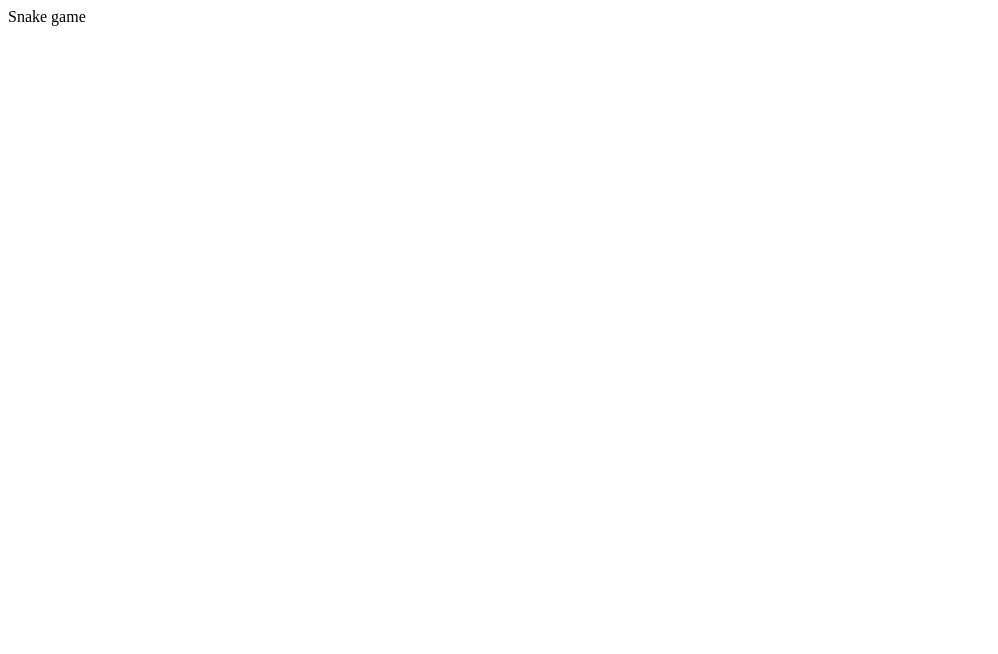
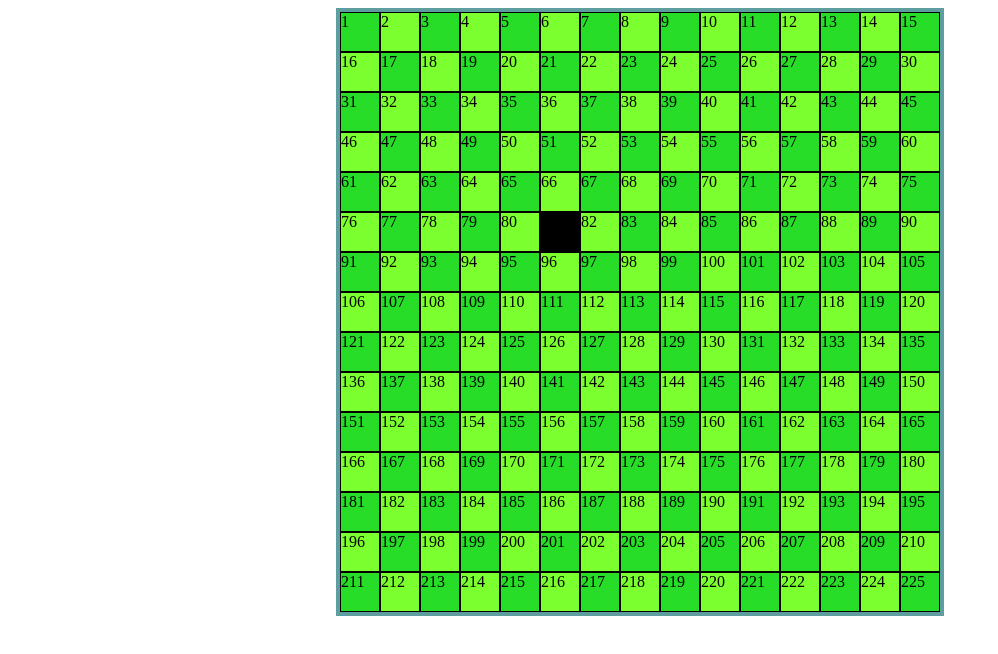
Before and after one commit to OlenaMohylivska/Snake-game, a React (Create React App) app: page / in a window 1280 px wide. Shown: the top 654 px of the page, without its empty margins (0-998 px from the left). Built offline with nearby package versions, Linux system fonts and the light colour scheme.

Commit message:
N1/Create-game's-field

```diff
--- a/package.json
+++ b/package.json
@@ -10,9 +10,12 @@
     "@types/node": "^12.20.23",
     "@types/react": "^17.0.19",
     "@types/react-dom": "^17.0.9",
+    "@types/react-redux": "^7.1.18",
     "react": "^17.0.2",
     "react-dom": "^17.0.2",
+    "react-redux": "^7.2.4",
     "react-scripts": "4.0.3",
+    "redux": "^4.1.1",
     "typescript": "^4.4.2",
     "web-vitals": "^1.1.2"
   },
--- a/src/App.tsx
+++ b/src/App.tsx
@@ -1,8 +1,10 @@
-import React from 'react';
+import GameField from './components/GameField/GameField';
 
 function App() {
   return (
-    <div>Snake game</div>
+    <>
+      <GameField />
+    </>
   );
 }
 
--- /dev/null
+++ b/src/components/GameField/GameField.css
@@ -0,0 +1,33 @@
+.game-board {
+  margin: auto;
+  width: 600px;
+  height: 600px;
+  box-sizing: content-box;
+  border: 4px solid cadetblue;
+}
+
+.main-field {
+  display: flex;
+  flex-direction: row;
+  flex-wrap: wrap;
+  height: 600px;
+}
+
+.field {
+  height: 40px;
+  width: 40px;
+  border: 1px solid black;
+  box-sizing: border-box;
+}
+
+.green {
+  background-color: rgb(39, 221, 39);
+}
+
+.lime {
+  background-color: rgb(123, 255, 47);
+}
+
+.snake-body {
+  background-color: black;
+}
--- /dev/null
+++ b/src/components/GameField/GameField.tsx
@@ -0,0 +1,50 @@
+import { useEffect, useMemo } from 'react';
+import { useDispatch, useSelector } from 'react-redux';
+import { moveTop, moveBottom, moveLeft, moveRight } from './../../store/actions';
+import './GameField.css'
+
+const GameField = () => {
+	const dispatch = useDispatch();
+	const snakePosition = useSelector((state: {position: number[]}) => state.position);
+	const fieldCells = useMemo(() => {
+		const result = [];
+		for (let i = 1; i < 226; i++) {
+			result.push(i)
+		}
+		return result;
+	}, [])
+
+	useEffect(() => {
+    window.addEventListener('keydown', (event) => {
+			switch (event.key) {
+				case 'ArrowUp' :
+					return dispatch(moveTop());
+				case 'ArrowDown' :
+					return dispatch(moveBottom());
+				case 'ArrowLeft' :
+					return dispatch(moveLeft());
+				case 'ArrowRight' :
+					return dispatch(moveRight());
+			}
+    })
+  }, []);
+
+	return (
+		<div className="game-board">
+			<div className="main-field">
+				{fieldCells.map(fieldCell => {
+					let classNameColor = "green field"
+					if (fieldCell % 2 === 0) {
+						classNameColor = "lime field"
+					}
+					if (snakePosition.find(snakeCell => snakeCell === fieldCell)) {
+						classNameColor = "snake-body field"
+					}
+					return <div className={classNameColor} id={`${fieldCell}`} key={fieldCell}>{fieldCell}</div>
+				})}
+			</div>
+		</div>
+	)
+}
+
+export default GameField;
--- /dev/null
+++ b/src/components/GameField/index.tsx
@@ -0,0 +1 @@
+export { default } from './GameField';
--- a/src/index.tsx
+++ b/src/index.tsx
@@ -1,10 +1,14 @@
 import React from 'react';
 import ReactDOM from 'react-dom';
+import { Provider } from 'react-redux';
 import App from './App';
+import { store } from './store/store';
 
 ReactDOM.render(
   <React.StrictMode>
-    <App />
+    <Provider store={store}>
+      <App />
+    </Provider>
   </React.StrictMode>,
   document.getElementById('root')
 );
--- /dev/null
+++ b/src/store/actions.tsx
@@ -0,0 +1,25 @@
+import { TOP, BOTTOM, LEFT, RIGHT } from './types'
+
+export const moveTop = () => {
+  return {
+    type: TOP
+  }
+}
+
+export const moveBottom = () => {
+  return {
+    type: BOTTOM
+  }
+}
+
+export const moveLeft = () => {
+  return {
+    type: LEFT
+  }
+}
+
+export const moveRight = () => {
+  return {
+    type: RIGHT
+  }
+}
--- /dev/null
+++ b/src/store/rootReducer.tsx
@@ -0,0 +1,36 @@
+import { combineReducers, AnyAction } from 'redux';
+
+const positionHandler = (state = [81], action: AnyAction) => {
+  const updatedState = [...state];
+  switch (action.type) {
+    case 'TOP':
+      updatedState.push(updatedState[updatedState.length - 1] - 15);
+      updatedState.shift()
+      return updatedState
+    case 'BOTTOM':
+      updatedState.push(updatedState[updatedState.length - 1] + 15);
+      updatedState.shift()
+      return updatedState
+    case 'LEFT':
+      updatedState.push(updatedState[updatedState.length - 1] - 1);
+      updatedState.shift()
+      return updatedState
+    case 'RIGHT':
+      updatedState.push(updatedState[updatedState.length - 1] + 1);
+      updatedState.shift()
+      return updatedState
+    default: return state;
+  }
+}
+
+function scoreCounter(state = 0, action: AnyAction) {
+  switch (action.type) {
+    case 'INCREASE_SCORE': return state = state + 1;
+    default: return state;
+  }
+}
+
+export const rootReducer = combineReducers({
+  position: positionHandler,
+  counter: scoreCounter
+})
--- /dev/null
+++ b/src/store/store.ts
@@ -0,0 +1,4 @@
+import { createStore } from 'redux';
+import { rootReducer } from './rootReducer';
+
+export const store = createStore(rootReducer)
--- /dev/null
+++ b/src/store/types.ts
@@ -0,0 +1,4 @@
+export const TOP = 'TOP';
+export const BOTTOM = 'BOTTOM';
+export const LEFT = 'LEFT';
+export const RIGHT = 'RIGHT';
```
Also changed, not shown: public/manifest.json, 1 other file (tests, documents, lock files or other folders).
